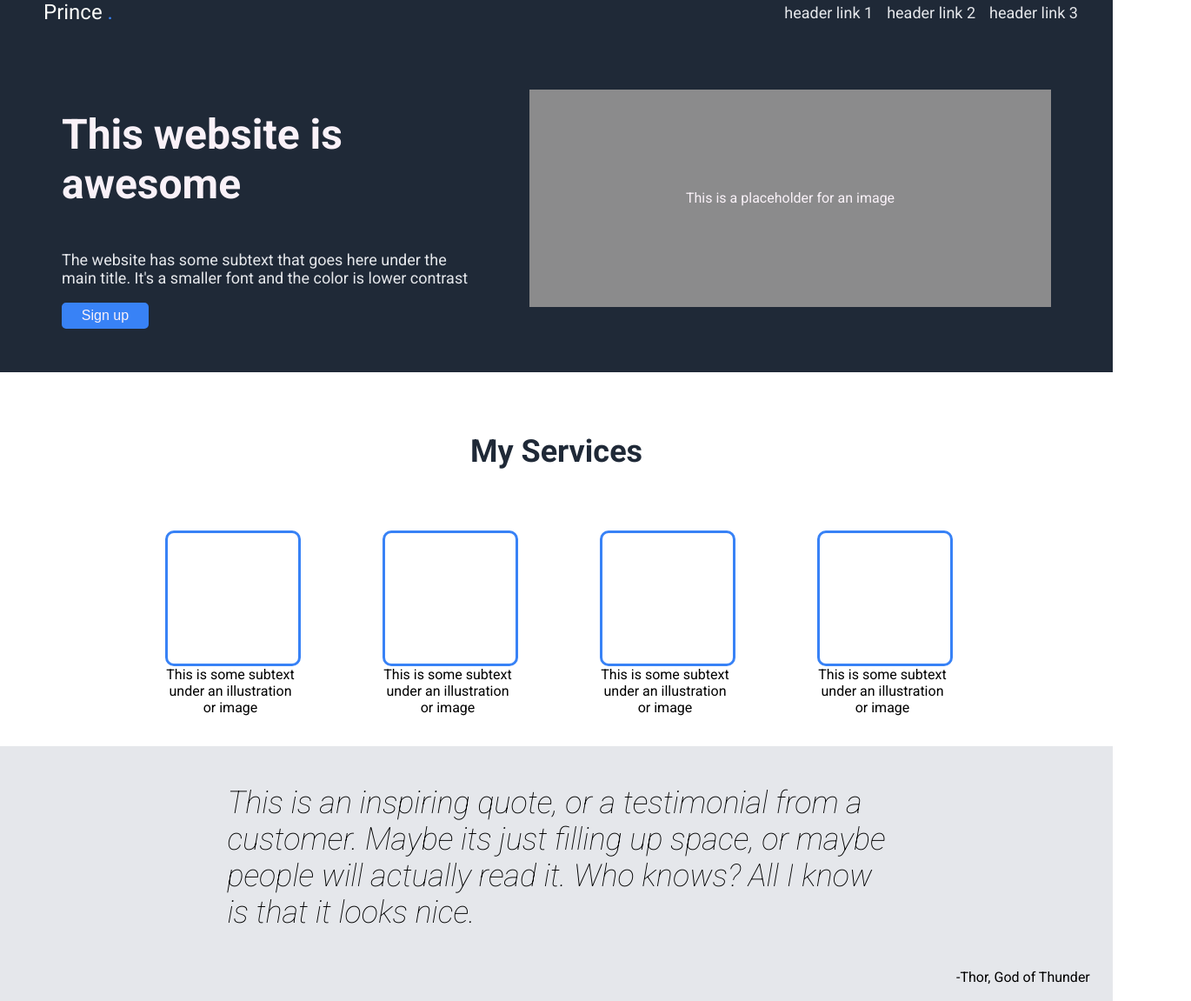
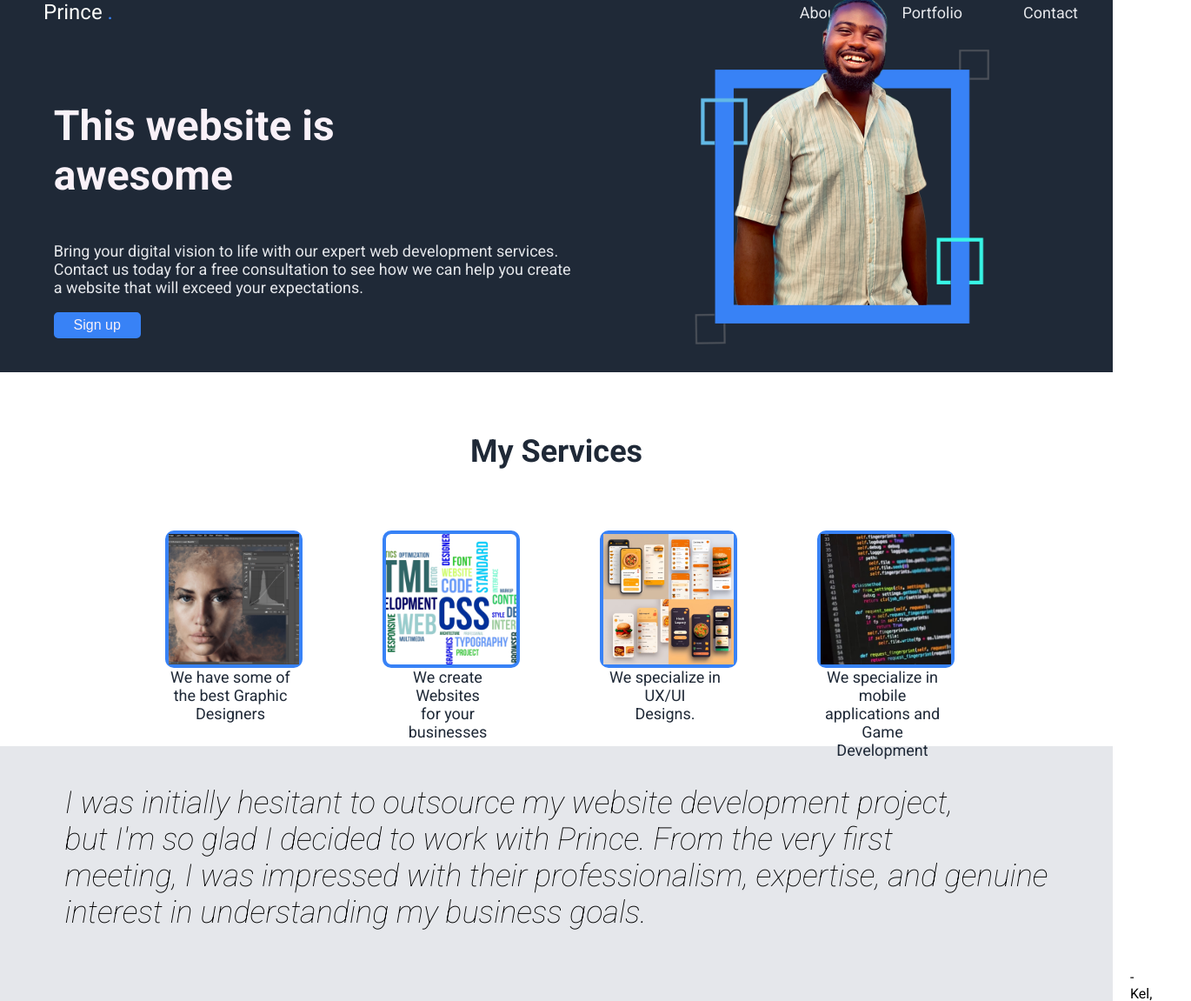
Before and after one commit to Princeaddo1199/Landing-Page, a plain HTML site: page index.html in a window 1280 px wide. Shown: the top 1151 px of the page at 87% size, 1370 px wide, since content can reach past the window. Drawn offline with Linux system fonts and the light colour scheme.

Commit message:
Added Images and made some changes

```diff
--- a/index.html
+++ b/index.html
@@ -20,9 +20,9 @@
         </div>
         <div class="header-right">
           <ul>
-            <li><a href="#">header link 1</a></li>
-            <li><a href="#">header link 2</a></li>
-            <li><a href="#">header link 3</a></li>
+            <li><a href="#">About</a></li>
+            <li><a href="#">Portfolio</a></li>
+            <li><a href="#">Contact</a></li>
           </ul>
         </div>
       </div>
@@ -34,13 +34,16 @@
             awesome
           </p>
           <p class="text-2">
-            The website has some subtext that goes here under the <br />main
-            title. It's a smaller font and the color is lower contrast
+            Bring your digital vision to life with our expert web development services. <br>
+            Contact us today for a free consultation to see how we can help you create <br>  a website that will exceed your expectations.
           </p>
           <button>Sign up</button>
         </div>
 
-        <div class="hero-image">This is a placeholder for an image</div>
+        <div class="hero-image">
+          <img src="Images/cover image.png" alt="">
+        </div>
+
       </div>
     </header>
 
@@ -49,30 +52,38 @@
       <div class="info-items">
         <div class="info-pictures">
           <div class="info">
-            <div class="image-box"></div>
+            <div class="image-box">
+              <img class="image-1" src="Images/photoshop.png" alt="">
+            </div>
             <div class="text">
-              This is some subtext under an illustration or image
+              We have some of the best Graphic <br> Designers
             </div>
           </div>
 
           <div class="info">
-            <div class="image-box"></div>
+            <div class="image-box">
+              <img class="image-2" src="Images/webdev.png" alt="webdev">
+            </div>
             <div class="text">
-              This is some subtext under an illustration or image
+              We create Websites <br> for your businesses
             </div>
           </div>
 
           <div class="info">
-            <div class="image-box"></div>
+            <div class="image-box">
+              <img class="image-3" src="Images/uiux.jpeg" alt="uiux">
+            </div>
             <div class="text">
-              This is some subtext under an illustration or image
+              We specialize in UX/UI <br> Designs.
             </div>
           </div>
 
           <div class="info">
-            <div class="image-box"></div>
+            <div class="image-box">
+              <img class="image-4" src="Images/mobile application.jpeg" alt="">
+            </div>
             <div class="text">
-              This is some subtext under an illustration or image
+              We specialize in mobile applications and Game Development
             </div>
           </div>
         </div>
@@ -81,12 +92,10 @@
 
     <section class="quote">
       <p class="quote-main">
-        This is an inspiring quote, or a testimonial from a <br />
-        customer. Maybe its just filling up space, or maybe <br />
-        people will actually read it. Who knows? All I know <br />
-        is that it looks nice.
+        I was initially hesitant to outsource my website development project, <br>
+         but I'm so glad I decided to work with Prince. From the very first <br>meeting, I was impressed with their professionalism, expertise, and genuine <br>interest in understanding my business goals.
       </p>
-      <div class="author">-Thor, God of Thunder</div>
+      <div class="author">-Kel, Satisfied Customer</div>
     </section>
 
     <section class="call-to-action">
--- a/style.css
+++ b/style.css
@@ -27,7 +27,7 @@ body {
 
 .header-right ul {
   display: flex;
-  gap: 16px;
+  gap: 70px;
   margin: 0 40px;
 }
 
@@ -69,13 +69,8 @@ button{
     border-radius: 5px;
 }
 
-.hero-image {
-    background-color: #8b8b8c;
-    width: 600px;
-    height: 250px;
-    text-align: center;
-    line-height: 250px;
-    color: #f9f1f8;
+.hero-image img {
+    width: 500px;
 }
 
 .information {
@@ -110,12 +105,34 @@ button{
 .image-box{
     width: 150px;
     height: 150px;
-    border: 3px solid #3882f6;
+    border: 4px solid #3882f6;
     border-radius: 10px;
 
 }
+
+.image-box > img {
+  width: 150px;
+  object-fit: cover;
+}
+
+.image-1 {
+  width: auto;
+  height: 150px;
+}
+.image-2 {
+  width: auto;
+  height: 150px;
+}
+
+.image-4 {
+  width: auto;
+  height: 150px;
+}
+
 .text {
   text-align: center;
+  color: #1f2937;
+  font-size: 18px;
 }
 
 .quote {
@@ -136,7 +153,7 @@ button{
   align-items: center;
 }
  .author {
-  margin-left: 1100px;
+  margin-left: 1300px;
  }
 
 
```
Also changed, not shown: Images/cover image.png (added), Images/mobile application.jpeg (added), Images/photoshop.png (added), Images/uiux.jpeg (added), Images/webdev.png (added).
